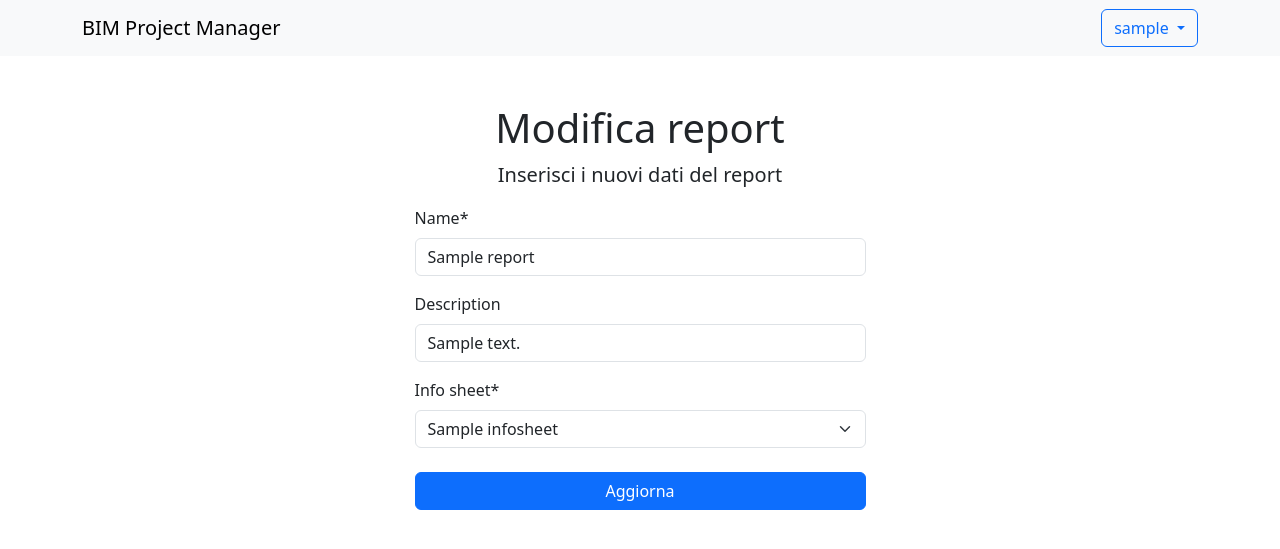
After one commit to zioscuro/LRA-BIM-Project-Manager, a Django app: page /projects/manage_report/1/update_report in a window 1280 px wide. The commit adds this page. Shown: the top 549 px of the page. Run offline with Django 5.2, Linux system fonts and the light colour scheme; a user stored in the database is signed in; tables that the repository leaves empty hold one stand-in row (values such as "Sample post"); some libraries are stand-ins or nearby versions.

Commit message:
Add update report view

```diff
--- a/BIM_project_manager/projects/templates/projects/manage_report.html
+++ b/BIM_project_manager/projects/templates/projects/manage_report.html
@@ -21,7 +21,7 @@
     {% if request.user.is_staff %}
     <hr>
     <div class="d-grid gap-2">
-      <a href="#" class="btn btn-primary btn-lg mb-2">Aggiorna dati</a>
+      <a href="{% url 'update_report' pk=report.pk %}" class="btn btn-primary btn-lg mb-2">Aggiorna dati</a>
       <a href="{% url 'delete_report' pk=report.pk %}" class="btn btn-danger btn-lg">Cancella report</a>
     </div>
     {% endif %}
--- /dev/null
+++ b/BIM_project_manager/projects/templates/projects/report_update_form.html
@@ -0,0 +1,24 @@
+{% extends 'base.html' %}
+{% load crispy_forms_tags %}
+
+{% block head_title %}{{ block.super }} - Modifica report{% endblock head_title %}
+
+{% block content %}
+
+  <div class="row justify-content-center">
+    <div class="col-5">
+      <div class="text-center">
+        <h1>Modifica report</h1>
+        <p class="fs-5">Inserisci i nuovi dati del report</p>
+      </div>
+      <form method="POST" novalidate>
+        {% csrf_token %}
+        {{ form|crispy }}
+        <div class="d-grid mt-4">
+          <input type="submit" class="btn btn-primary" value="Aggiorna">
+        </div>
+      </form>
+    </div>
+  </div>
+
+{% endblock content %}
--- a/BIM_project_manager/projects/urls.py
+++ b/BIM_project_manager/projects/urls.py
@@ -16,6 +16,7 @@ urlpatterns = [
   path('manage_info_sheet/<int:pk>/delete_info_sheet', views.DeleteInfoSheet.as_view(), name='delete_info_sheet'),
   path('manage_info_sheet/<int:pk>/add_report', views.add_report_view, name='add_report'),
   path('manage_report/<int:pk>/', views.manage_report_view, name='manage_report'),
+  path('manage_report/<int:pk>/update_report', views.UpdateReport.as_view(), name='update_report'),
   path('manage_report/<int:pk>/delete_report', views.DeleteReport.as_view(), name='delete_report'),
   path('manage_report/<int:pk>/add_clash_test', views.add_clash_test_view, name='add_clash_test'),
   path('manage_report/<int:pk>/add_validation_test', views.add_validation_test_view, name='add_validation_test'),
--- a/BIM_project_manager/projects/views.py
+++ b/BIM_project_manager/projects/views.py
@@ -136,6 +136,14 @@ def manage_report_view(request, pk):
   context = {'report': report, 'tests': tests}
   return render(request, 'projects/manage_report.html', context)
 
+class UpdateReport(StaffMixin, UpdateView):
+  model = Report
+  fields = '__all__'
+  template_name_suffix = "_update_form"
+
+  def get_success_url(self):
+    return reverse('manage_report', kwargs={'pk': self.object.pk})
+
 class DeleteReport(StaffMixin, DeleteView):
   model = Report
 
```
